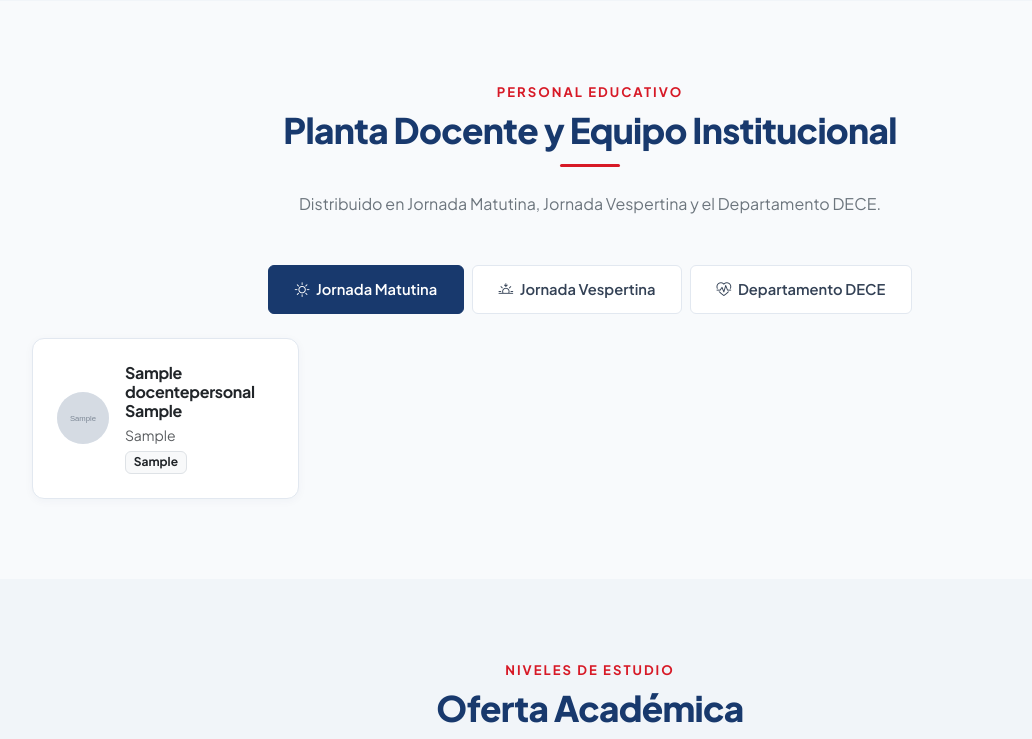
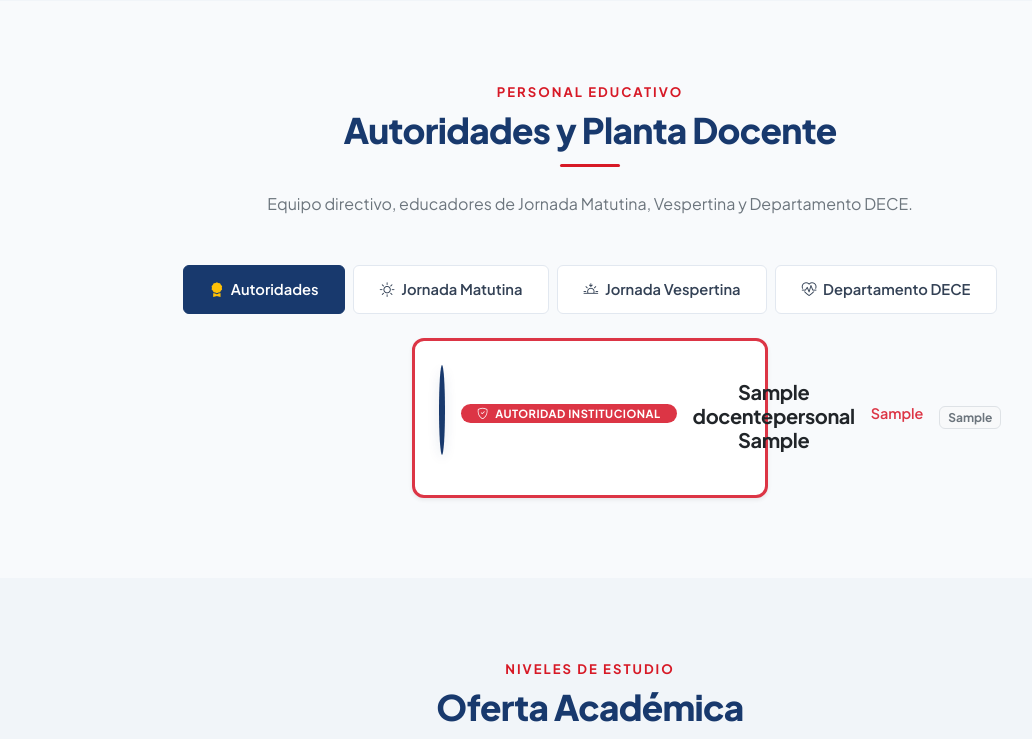
Before and after one commit to Carolina03cm/Antonio-Ante, a Django app: page / in a window 1280 px wide. Shown: the part 2538-3277 px from the top of the page, without its empty margins (50-1082 px from the left). Run offline with Django 5.2, Linux system fonts and the light colour scheme; a user stored in the database is signed in; tables that the repository leaves empty hold one stand-in row (values such as "Sample post"); grey boxes marked "Sample" are stand-in pictures.

Commit message:
feat: autoridades del plantel integradas, mapa cuadrado en footer y eliminado enlace admin de django

```diff
--- a/core/management/commands/seed_data.py
+++ b/core/management/commands/seed_data.py
@@ -10,6 +10,11 @@ class Command(BaseCommand):
 
         # 1. Semilla de Docentes por Jornada y DECE
         docentes_data = [
+            # Autoridades Institucionales
+            ('Mgs. Wilson', 'Andrade', 'Director Institucional / Líder Educativo', 'autoridades', 'Dirección General del Plantel', 1),
+            ('Lcda. Mariana', 'Espinoza', 'Subdirectora Institucional', 'autoridades', 'Gestión Técnico-Pedagógica', 2),
+            ('Prof. Héctor', 'Cevallos', 'Inspector General', 'autoridades', 'Convivencia y Disciplina Escolar', 3),
+
             # Jornada Matutina
             ('Lcda. María', 'Guamán', 'Docente Tutora Inicial 1 y 2', 'matutina', 'Educación Inicial', 1),
             ('Prof. Jorge', 'Mendoza', 'Docente Tutor 2° y 3° EGB', 'matutina', 'Básica Elemental', 2),
--- a/core/models.py
+++ b/core/models.py
@@ -63,6 +63,7 @@ class DocentePersonal(models.Model):
     Modelo para la nómina de docentes divididos en Jornada Matutina, Vespertina y DECE.
     """
     JORNADA_CHOICES = [
+        ('autoridades', 'Autoridades Institucionales'),
         ('matutina', 'Jornada Matutina'),
         ('vespertina', 'Jornada Vespertina'),
         ('dece', 'Departamento DECE'),
--- a/core/templates/core/base.html
+++ b/core/templates/core/base.html
@@ -268,26 +268,23 @@
                             <strong>096 017 2899</strong>
                         </a>
                     </div>
-                    <div class="footer-contact-row">
+                    <div class="footer-contact-row mb-2">
                         <i class="bi bi-clock text-warning"></i>
                         <span>Lunes a Viernes (Ambos turnos)</span>
                     </div>
-                </div>
-            </div>
-
-            <!-- Mapa compacto en el footer -->
-            <div class="row mt-4">
-                <div class="col-12">
+                    <!-- Mapa cuadrado pequeño integrado en la columna -->
+                    <div class="mt-2 overflow-hidden rounded-3 border border-secondary border-opacity-25" style="width: 180px; height: 135px; box-shadow: 0 2px 8px rgba(0,0,0,0.25);">
                         <iframe
                             src="https://www.google.com/maps/embed?pb=!1m18!1m12!1m3!1d996.7187000746544!2d-79.62904715866097!3d-2.201006235403385!2m3!1f0!2f0!3f0!3m2!1i1024!2i768!4f13.1!3m3!1m2!1s0x902d459df1256155%3A0xefde6fc0d600d038!2sEscuela%20de%20educaci%C3%B3n%20b%C3%A1sica%20%22Antonio%20Ante%22!5e0!3m2!1ses!2sec!4v1795057188603!5m2!1ses!2sec"
                             width="100%"
-                        height="160"
-                        style="border:0; border-radius: 8px; opacity: 0.80; display:block;"
+                            height="100%"
+                            style="border:0;"
                             allowfullscreen=""
                             loading="lazy"
                             referrerpolicy="strict-origin-when-cross-origin"
-                        title="Ubicación EEB Antonio Ante">
+                            title="Croquis EEB Antonio Ante">
                         </iframe>
+                    </div>
                 </div>
             </div>
         </div>
--- a/core/templates/core/home.html
+++ b/core/templates/core/home.html
@@ -238,15 +238,20 @@
     <div class="container">
         <div class="text-center mb-5">
             <span class="section-eyebrow">Personal Educativo</span>
-            <h3 class="section-heading-clean">Planta Docente y Equipo Institucional</h3>
+            <h3 class="section-heading-clean">Autoridades y Planta Docente</h3>
             <div class="section-accent-bar"></div>
-            <p class="text-secondary">Distribuido en Jornada Matutina, Jornada Vespertina y el Departamento DECE.</p>
+            <p class="text-secondary">Equipo directivo, educadores de Jornada Matutina, Vespertina y Departamento DECE.</p>
         </div>
 
-        <!-- Pestañas de Turno -->
+        <!-- Pestañas de Autoridades y Turnos -->
         <ul class="nav nav-pills justify-content-center gap-2 mb-4" id="facultyTabs" role="tablist">
             <li class="nav-item" role="presentation">
-                <button class="nav-link active" id="pills-mat-tab" data-bs-toggle="pill" data-bs-target="#pills-mat" type="button" role="tab" aria-selected="true">
+                <button class="nav-link active" id="pills-aut-tab" data-bs-toggle="pill" data-bs-target="#pills-aut" type="button" role="tab" aria-selected="true">
+                    <i class="bi bi-award-fill me-1 text-warning"></i> Autoridades
+                </button>
+            </li>
+            <li class="nav-item" role="presentation">
+                <button class="nav-link" id="pills-mat-tab" data-bs-toggle="pill" data-bs-target="#pills-mat" type="button" role="tab" aria-selected="false">
                     <i class="bi bi-sun me-1"></i> Jornada Matutina
                 </button>
             </li>
@@ -263,8 +268,42 @@
         </ul>
 
         <div class="tab-content" id="facultyTabsContent">
+            <!-- Autoridades del Plantel -->
+            <div class="tab-pane fade show active" id="pills-aut" role="tabpanel">
+                <div class="row g-4 justify-content-center">
+                    {% for d in autoridades %}
+                    <div class="col-md-6 col-lg-4">
+                        <div class="docente-item-card p-4 text-center border-top border-3 border-danger shadow-sm h-100" style="background: #ffffff; border-radius: 12px;">
+                            <div class="mb-3 mx-auto" style="width: 90px; height: 90px; border-radius: 50%; overflow: hidden; border: 3px solid #18396D; box-shadow: 0 4px 12px rgba(24,57,109,0.15);">
+                                {% if d.foto %}
+                                    <img src="{{ d.foto.url }}" alt="{{ d.nombre_completo }}" style="width:100%;height:100%;object-fit:cover;">
+                                {% else %}
+                                    <div style="width:100%;height:100%;background:#18396D;color:#ffffff;display:flex;align-items:center;justify-content:center;font-size:1.8rem;font-weight:bold;">
+                                        {{ d.nombres|first|upper }}{{ d.apellidos|first|upper }}
+                                    </div>
+                                {% endif %}
+                            </div>
+                            <span class="badge bg-danger rounded-pill px-3 py-1 mb-2 text-uppercase" style="font-size: 0.7rem; letter-spacing: 0.5px;">
+                                <i class="bi bi-shield-check me-1"></i> Autoridad Institucional
+                            </span>
+                            <h5 class="fw-bold text-dark mb-1">{{ d.nombre_completo }}</h5>
+                            <p class="text-danger fw-semibold mb-2" style="font-size: 0.9rem;">{{ d.cargo }}</p>
+                            {% if d.area %}
+                                <span class="badge bg-light text-secondary border small">{{ d.area }}</span>
+                            {% endif %}
+                        </div>
+                    </div>
+                    {% empty %}
+                    <div class="col-12 text-center py-4 text-muted">
+                        <i class="bi bi-award fs-1 text-muted d-block mb-2"></i>
+                        Información directiva y de autoridades del plantel en actualización.
+                    </div>
+                    {% endfor %}
+                </div>
+            </div>
+
             <!-- Jornada Matutina -->
-            <div class="tab-pane fade show active" id="pills-mat" role="tabpanel">
+            <div class="tab-pane fade" id="pills-mat" role="tabpanel">
                 <div class="row g-3">
                     {% for d in docentes_matutina %}
                     <div class="col-md-6 col-lg-3">
--- a/core/views.py
+++ b/core/views.py
@@ -21,6 +21,7 @@ def home(request):
 
     noticias = NoticiaComunicado.objects.filter(destacado=True)[:6]
     galeria = FotoGaleria.objects.filter(activa=True)[:8]
+    autoridades = DocentePersonal.objects.filter(jornada='autoridades', activo=True)
     docentes_matutina = DocentePersonal.objects.filter(jornada='matutina', activo=True)
     docentes_vespertina = DocentePersonal.objects.filter(jornada='vespertina', activo=True)
     dece_personal = DocentePersonal.objects.filter(jornada='dece', activo=True)
@@ -29,6 +30,7 @@ def home(request):
         'titulo': 'Inicio | EEB Antonio Ante',
         'noticias': noticias,
         'galeria': galeria,
+        'autoridades': autoridades,
         'docentes_matutina': docentes_matutina,
         'docentes_vespertina': docentes_vespertina,
         'dece_personal': dece_personal,
```
Also changed, not shown: core/templates/core/dashboard/base_dashboard.html (+0 -8 lines), core/templates/core/dashboard/docente_list.html (+37 -6 lines), core/migrations/0003_alter_docentepersonal_jornada.py (added). Lines whose indentation alone changed are shown as unchanged.
